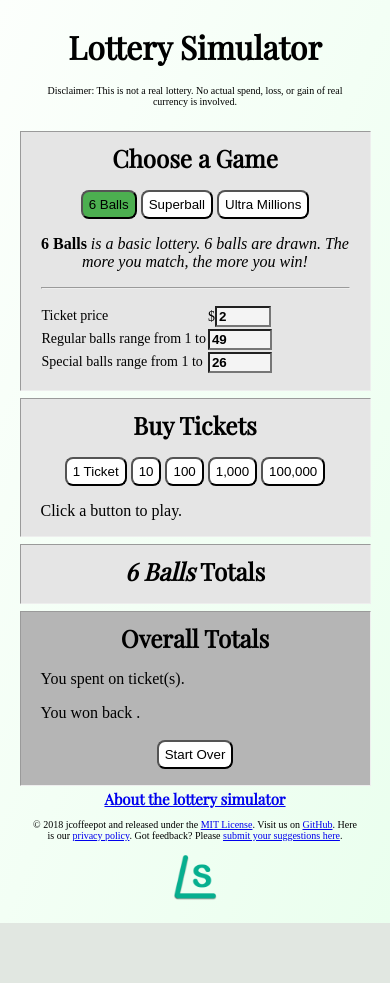
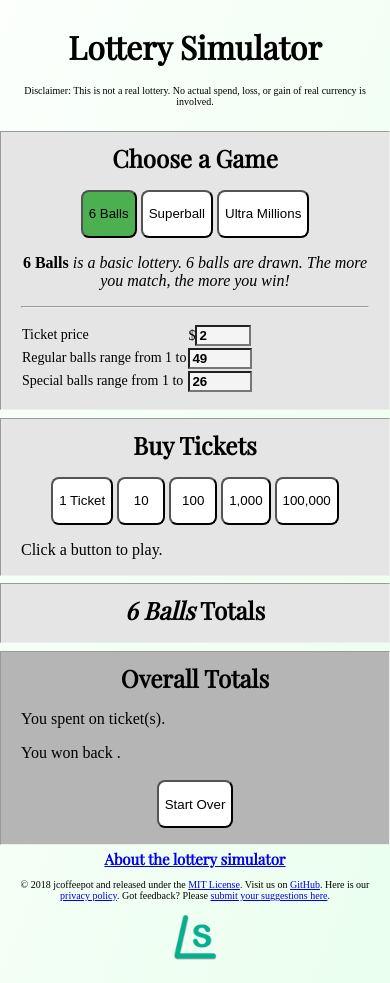
Before and after one commit to hbere/lottosim, a PHP site: page / in a window 390 px wide. Before the commit the page ends 923 px from the top, so only its background shows below. Run offline with PHP 8.4, Linux system fonts and the light colour scheme; some libraries are stand-ins or nearby versions.

Commit message:
Minor CSS updates

```diff
--- a/resources/css/styles.css
+++ b/resources/css/styles.css
@@ -112,7 +112,6 @@ h1 {
 h3 {
   margin-bottom: 18px;
 }
-
 .content {
   width: 100%;
   background-color: #e5e5e5;
@@ -128,7 +127,6 @@ h3 {
 .playButtons {
   text-align: center;
 }
-
 .column1 {
   background-color: #e5e5e5;
   width: 45%;
@@ -162,7 +160,7 @@ h3 {
 @media only screen and (max-width: 680px) {
   /* For mobile phones: */
   body {
-    width: 90%;
+    width: 100%;
   }
   .column1,
   .column2,
@@ -203,6 +201,9 @@ button {
   cursor: pointer;
   background-color: white;
   color: black;
+  /* Add to ensure clickability */
+  min-width: 48px;
+  min-height: 48px;
 }
 #lotto1 {
   background-color: #4caf50;
@@ -222,7 +223,6 @@ button:hover {
 .start {
   display: block;
 }
-
 .play,
 .play1 {
   display: none;
```
Also changed, not shown: 1 other file.
